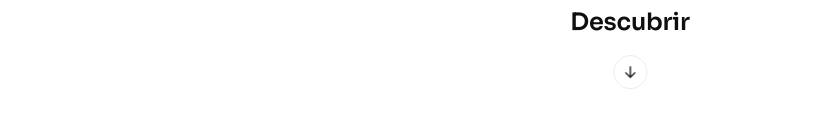
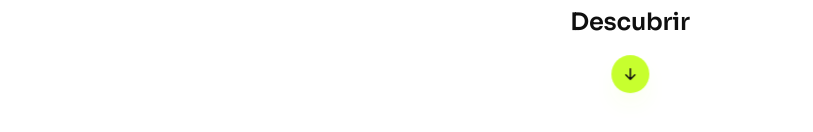
Before and after one commit to Monje360/monje.io, a plain HTML site: page index.html in a window 1280 px wide. Shown: the part 608-740 px from the top of the page, without its empty margins (10-823 px from the left). Drawn offline with Linux system fonts and the light colour scheme.

Commit message:
Intro: flecha de scroll con relleno lima (como los demas botones)
Co-Authored-By: Claude Opus 4.8 <noreply@anthropic.com>

```diff
--- a/assets/css/styles.css
+++ b/assets/css/styles.css
@@ -38,7 +38,7 @@
   .hero-inner{display:flex;flex-direction:column;align-items:center;width:100%;will-change:transform}
   .intro-hint{position:absolute;left:50%;top:calc(50% + 215px);transform:translateX(-50%);z-index:5;pointer-events:none}
   .ihint-copy{font-family:var(--disp);font-weight:600;font-size:clamp(18px,2.4vw,24px);color:var(--black);letter-spacing:-0.01em;display:inline-flex;align-items:center;gap:2px}
-  .scroll-arrow{display:grid;place-items:center;width:34px;height:34px;border-radius:50%;border:1px solid var(--line);color:var(--charcoal);animation:bob 1.6s ease-in-out infinite}
+  .scroll-arrow{display:grid;place-items:center;width:38px;height:38px;border-radius:50%;border:none;background:var(--green);color:#0F0F0F;box-shadow:0 12px 26px -14px rgba(199,255,46,.85);animation:bob 1.6s ease-in-out infinite}
   .scroll-arrow svg{width:18px;height:18px}
   /* ===== Modo chat (tras la 1ª respuesta): orbe pequeño arriba + conversación tipo WhatsApp =====
      Lo activa orb.js añadiendo .chatting a <html>. La página deja de scrollear; el chat scrollea dentro. */
```
